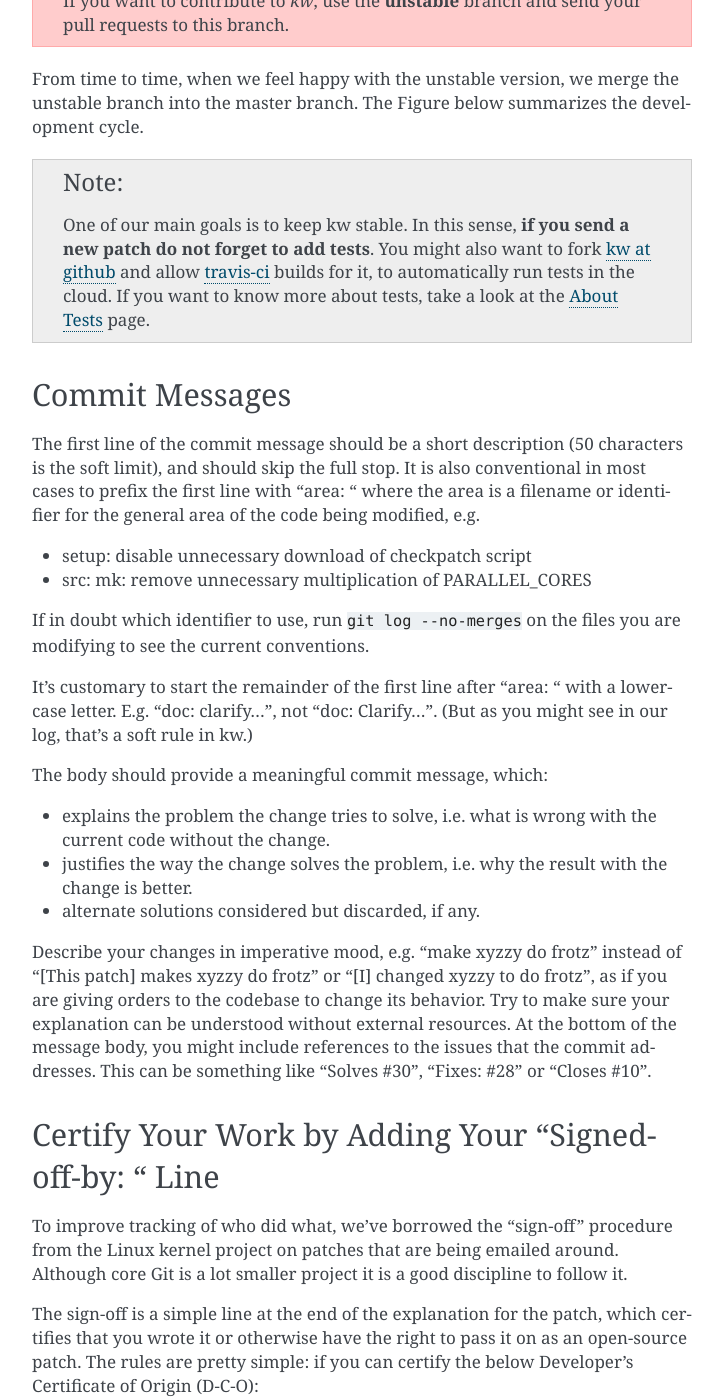
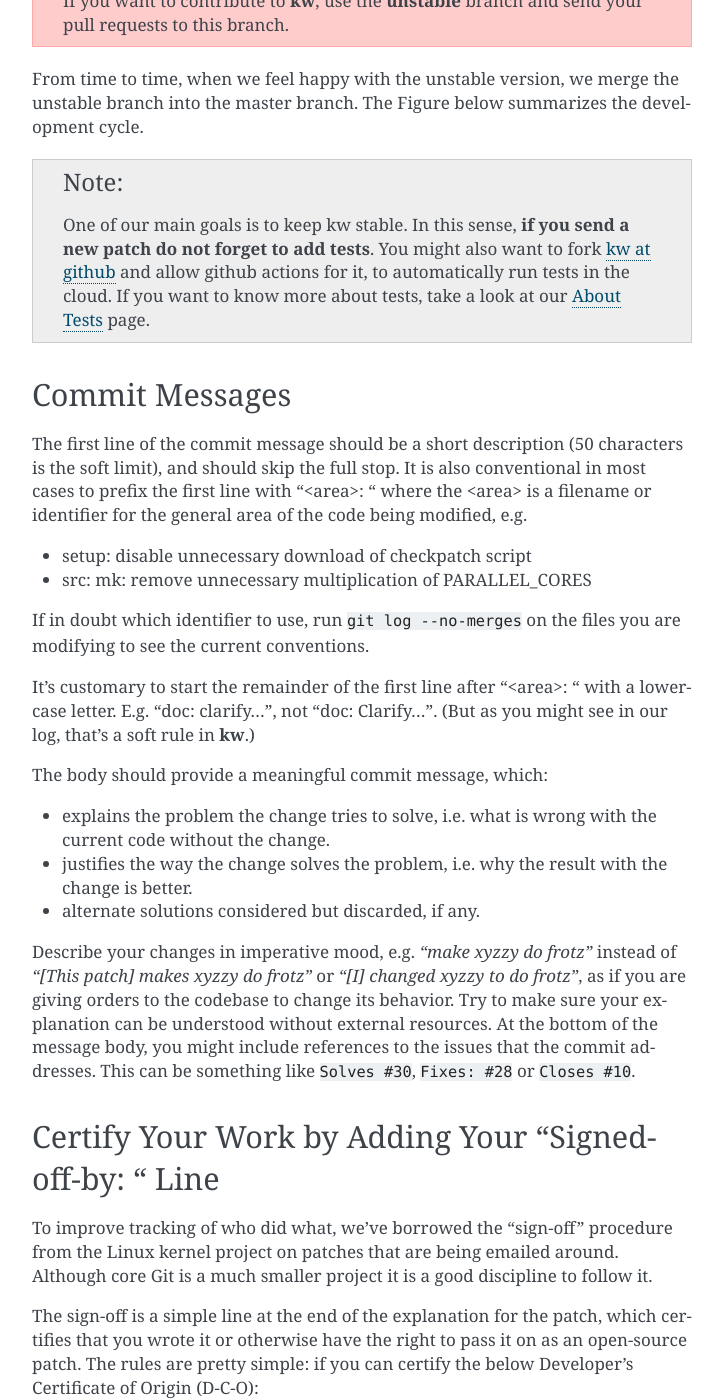
Before and after one commit to kworkflow/kworkflow, a Sphinx documentation site: the page built from documentation/content/howtocontribute.rst, in a window 1280 px wide and 1400 px high, scrolled down 919 px. Shown: the whole window, without its empty margins (388-1111 px from the left). Built offline with Sphinx 7.4.7, drawn with Linux system fonts in a browser that asks for light colours; some of the changed text lies outside the part shown.

Commit message:
doc: include IRC server in our documentation
Updates and corrects some information on the how to contribute section,
as well as add contact information.

Closes #434

Signed-off-by: Rubens Gomes Neto <rubens.gomes.neto@usp.br>

```diff
--- a/documentation/content/howtocontribute.rst
+++ b/documentation/content/howtocontribute.rst
@@ -13,28 +15,29 @@
 --------
 The Linux Kernel and Git community inspired our contribution process. As a
 result, this document is directly based on their contribution documentation.
-In particular, the text under 'Commit Messages' and 'Certify Your Work by Adding
-Your "Signed-off-by: " Line' have been directly taken from Git's
-SubmittingPatches doc (with some modifications). For the original document,
-please check https://git-scm.com/docs/SubmittingPatches/
+In particular, the text under `Commit Messages`_ and `Certify Your
+Work by Adding Your "Signed-off-by: " Line`_ have been directly taken
+from Git's SubmittingPatches doc (with some modifications). For the original
+document, please check `the git documentation
+<https://git-scm.com/docs/SubmittingPatches/>`_.
 
 Development Cycle and Branches
 ------------------------------
-Kw's development happens in GitHub. The official repository can be found at
-https://github.com/kworkflow/kworkflow/. Our development cycle relies on two
-different branches:
+Kw's development happens in GitHub. The official repository can be found
+`here <https://github.com/kworkflow/kworkflow/>`_. Our development cycle relies
+on two different branches:
 
 1. **master**: We maintain the kw stable version in the master branch, and we
 try our best to keep master working well for final users. If you only want to
 use kw, this branch is perfect for you.
 
-2. **ustable**: This branch has the kw latest version, and it is the
+2. **unstable**: This branch has the kw latest version, and it is the
 development branch. If you want to contribute to kw, base your work in this
 branch.
 
 .. warning::
-   If you want to contribute to `kw`, use the **unstable** branch and send your
-   pull requests to this branch.
+   If you want to contribute to **kw**, use the **unstable** branch and send
+   your pull requests to this branch.
 
 From time to time, when we feel happy with the unstable version, we merge the
 unstable branch into the master branch. The Figure below summarizes the
@@ -46,54 +49,55 @@
 .. note::
     One of our main goals is to keep kw stable. In this sense, **if you send a
     new patch do not forget to add tests**. You might also want to fork `kw at
-    github <https://github.com/kworkflow/kworkflow/>`_ and allow
-    `travis-ci <https://travis-ci.com/>`_ builds for it, to automatically run
-    tests in the cloud. If you want to know more about tests, take a look at
-    the `About Tests <./tests.html>`_ page.
+    github <https://github.com/kworkflow/kworkflow/>`_ and allow github actions
+    for it, to automatically run tests in the cloud. If you want to know more
+    about tests, take a look at our :ref:`About Tests<tests>` page.
 
 Commit Messages
 ---------------
+.. _`Commit Messages`:
 
 The first line of the commit message should be a short description (50
 characters is the soft limit), and should skip the full stop. It is also
-conventional in most cases to prefix the first line with "area: " where the
-area is a filename or identifier for the general area of the code being
+conventional in most cases to prefix the first line with "<area>: " where the
+<area> is a filename or identifier for the general area of the code being
 modified, e.g.
 
 * setup: disable unnecessary download of checkpatch script
 * src: mk: remove unnecessary multiplication of PARALLEL_CORES
 
-If in doubt which identifier to use, run :code:`git log --no-merges` on the files you
-are modifying to see the current conventions.
+If in doubt which identifier to use, run :code:`git log --no-merges` on the
+files you are modifying to see the current conventions.
 
-It's customary to start the remainder of the first line after "area: " with a
+It's customary to start the remainder of the first line after "<area>: " with a
 lower-case letter. E.g. "doc: clarify...", not "doc: Clarify...". (But as you
-might see in our log, that's a soft rule in kw.)
+might see in our log, that's a soft rule in **kw**.)
 
 The body should provide a meaningful commit message, which:
 
-* explains the problem the change tries to solve, i.e. what is wrong
-  with the current code without the change.
+* explains the problem the change tries to solve, i.e. what is wrong with the
+  current code without the change.
 
-* justifies the way the change solves the problem, i.e. why the
-  result with the change is better.
+* justifies the way the change solves the problem, i.e. why the result with the
+  change is better.
 
 * alternate solutions considered but discarded, if any.
 
-Describe your changes in imperative mood, e.g. "make xyzzy do frotz" instead of
-"[This patch] makes xyzzy do frotz" or "[I] changed xyzzy to do frotz", as if
-you are giving orders to the codebase to change its behavior. Try to make sure
-your explanation can be understood without external resources. At the bottom of
-the message body, you might include references to the issues that the commit
-addresses. This can be something like "Solves #30", "Fixes: #28" or
-"Closes #10".
+Describe your changes in imperative mood, e.g. *"make xyzzy do frotz"* instead
+of *"[This patch] makes xyzzy do frotz"* or *"[I] changed xyzzy to do frotz"*,
+as if you are giving orders to the codebase to change its behavior. Try to make
+sure your explanation can be understood without external resources. At the
+bottom of the message body, you might include references to the issues that the
+commit addresses. This can be something like ``Solves #30``, ``Fixes: #28`` or
+``Closes #10``.
 
 Certify Your Work by Adding Your "Signed-off-by: " Line
 -------------------------------------------------------
+.. _`Certify Your Work by Adding Your "Signed-off-by: " Line`:
 
 To improve tracking of who did what, we've borrowed the "sign-off" procedure
 from the Linux kernel project on patches that are being emailed around.
-Although core Git is a lot smaller project it is a good discipline to follow
+Although core Git is a much smaller project it is a good discipline to follow
 it.
 
 The sign-off is a simple line at the end of the explanation for the patch,
@@ -102,59 +106,59 @@
 below Developer's Certificate of Origin (D-C-O):
 
 .. important::
-    By making a contribution to this project, I certify that:
+  By making a contribution to this project, I certify that:
 
-    1. The contribution was created in whole or in part by me and I have the
-    right to submit it under the open source license indicated in the file; or
+  1. The contribution was created in whole or in part by me and I have the
+  right to submit it under the open source license indicated in the file; or
 
-    2. The contribution is based upon previous work that, to the best of my
-    knowledge, is covered under an appropriate open source license and I have
-    the right under that license to submit that work with modifications,
-    whether created in whole or in part by me, under the same open source
-    license (unless I am permitted to submit under a different license), as
-    indicated in the file; or
+  2. The contribution is based upon previous work that, to the best of my
+  knowledge, is covered under an appropriate open source license and I have
+  the right under that license to submit that work with modifications,
+  whether created in whole or in part by me, under the same open source
+  license (unless I am permitted to submit under a different license), as
+  indicated in the file; or
 
-    3. The contribution was provided directly to me by some other person who
-    certified (a), (b) or (c) and I have not modified it.
+  3. The contribution was provided directly to me by some other person who
+  certified (a), (b) or (c) and I have not modified it.
 
-    4. I understand and agree that this project and the contribution are public
-    and that a record of the contribution (including all personal information I
-    submit with it, including my sign-off) is maintained indefinitely and may
-    be redistributed consistent with this project or the open source license(s)
-    involved.
+  4. I understand and agree that this project and the contribution are public
+  and that a record of the contribution (including all personal information I
+  submit with it, including my sign-off) is maintained indefinitely and may
+  be redistributed consistent with this project or the open source license(s)
+  involved.
 
 then you just add a line saying::
 
   Signed-off-by: Xpto Lalala Blabla <xpto@developer.example.org>
 
-This line can be automatically added by Git if you run the git-commit
+This line can be automatically added by Git if you run the **git-commit**
 command with the :code:`-s` option.
 
-Notice that you can place your own Signed-off-by: line when forwarding somebody
-else's patch with the above rules for D-C-O. Indeed you are encouraged to do
-so.
+Notice that you can place your own **Signed-off-by**: line when forwarding
+somebody else's patch with the above rules for D-C-O. Indeed you are encouraged
+to do so.
 
 .. note::
-  Also notice that a real name should be used in the Signed-off-by: line.
+  Also notice that a real name should be used in the **Signed-off-by**: line.
   Please don't hide your real name.
 
 If you'd like to, you can put extra tags at the end:
 
-    1. Reported-by: is used to credit someone who found the bug that the patch
-    attempts to fix.
+  1. **Reported-by**: is used to credit someone who found the bug that the
+  patch attempts to fix.
 
-    2. Acked-by: says that the person who is more familiar with the area the
-    patch attempts to modify liked the patch.
+  2. **Acked-by**: says that the person who is more familiar with the area the
+  patch attempts to modify liked the patch.
 
-    3. Tested-by: is used to indicate that the person applied the patch and
-    found it to have the desired effect.
+  3. **Tested-by**: is used to indicate that the person applied the patch and
+  found it to have the desired effect.
 
-    4. Reviewed-by: unlike the other tags, can only be offered by the reviewer
-    and means that they are completely satisfied with the patch and it is ready
-    for application. It is usually only offered after a detailed review.
+  4. **Reviewed-by**: unlike the other tags, can only be offered by the
+  reviewer and means that they are completely satisfied with the patch and it
+  is ready for application. It is usually only offered after a detailed review.
 
 You can also create your own tag or use one that’s in common usage such as
-`Co-authored-by` or `Helped-by`.
+**Co-authored-by** or **Helped-by**.
 
 About Issue Labels
 ------------------
@@ -191,8 +198,23 @@
 
 Releases
 --------
-We have a simple rule for making a release: It'll be Done when it's done. If
-you want to follow our release plans, just take a look at the milestones_ since
-we use it for self-organization.
+We have a simple rule for making a release: *it'll be done when it's done*. If
+you want to follow our release plans, just take a look at our milestones_ and
+projects_ since we use those for self-organization.
 
 .. _milestones: https://github.com/kworkflow/kworkflow/milestones
+.. _projects: https://github.com/kworkflow/kworkflow/projects
+
+Reach Out
+---------
+The best way to get help, or make suggestions is by creating issues_ or making a
+`pull request`_, someone is likely to reply to these in little time.
+And if you need in-person help or further guidance with **kw** you can try
+using the ``#kw-devel`` channel on the OFTC_ IRC server (**irc.oftc.net**). You
+can also try joining or opening a new discussion on the discussions_ page on
+github.
+
+.. _issues: https://github.com/kworkflow/kworkflow/issues
+.. _`pull request`: https://github.com/kworkflow/kworkflow/pulls
+.. _discussions: https://github.com/kworkflow/kworkflow/discussions
+.. _OFTC: https://www.oftc.net/
```
Also changed, not shown: other parts of documentation/content/howtocontribute.rst (+9 -4 lines), README.md (+18 -6 lines).
